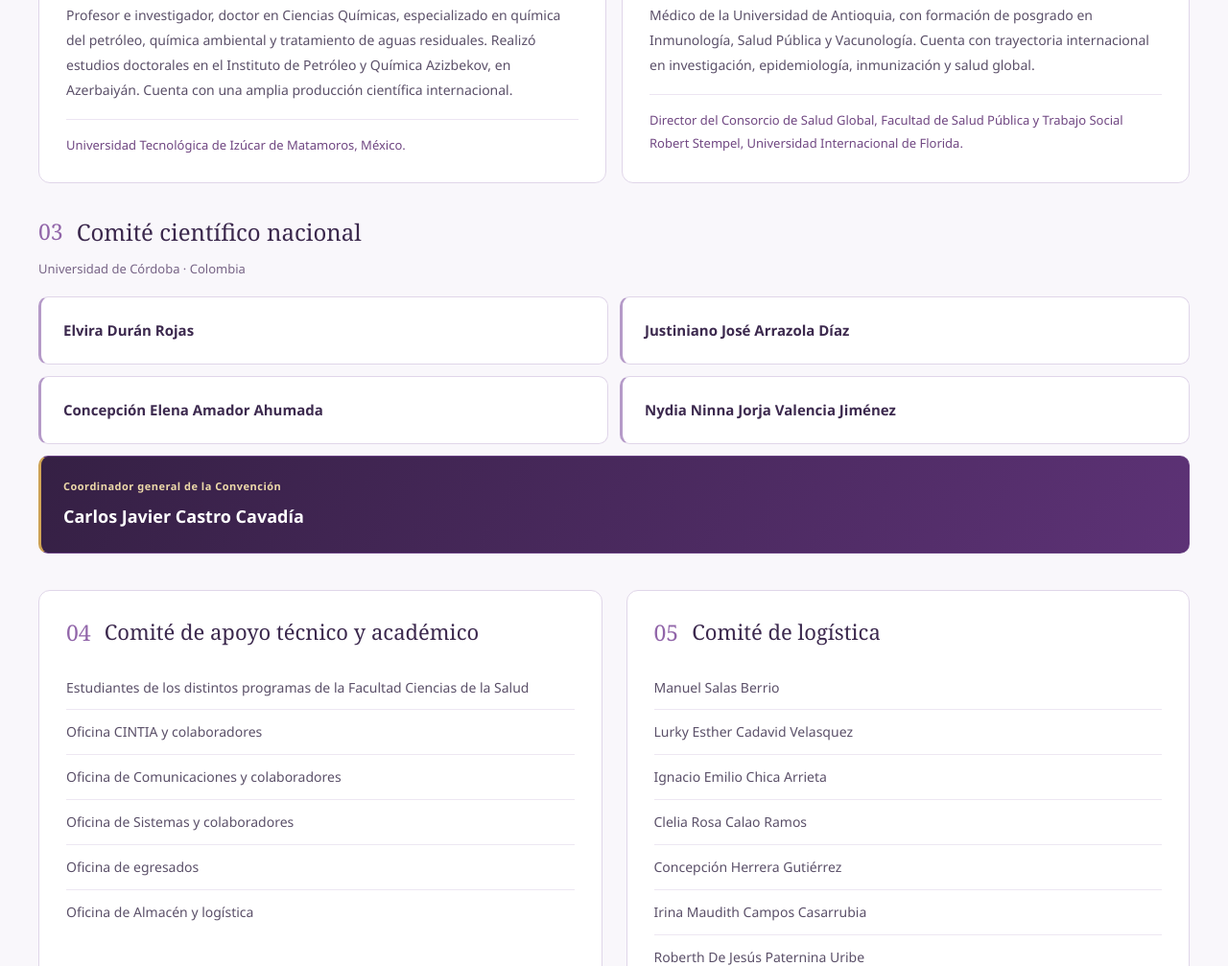
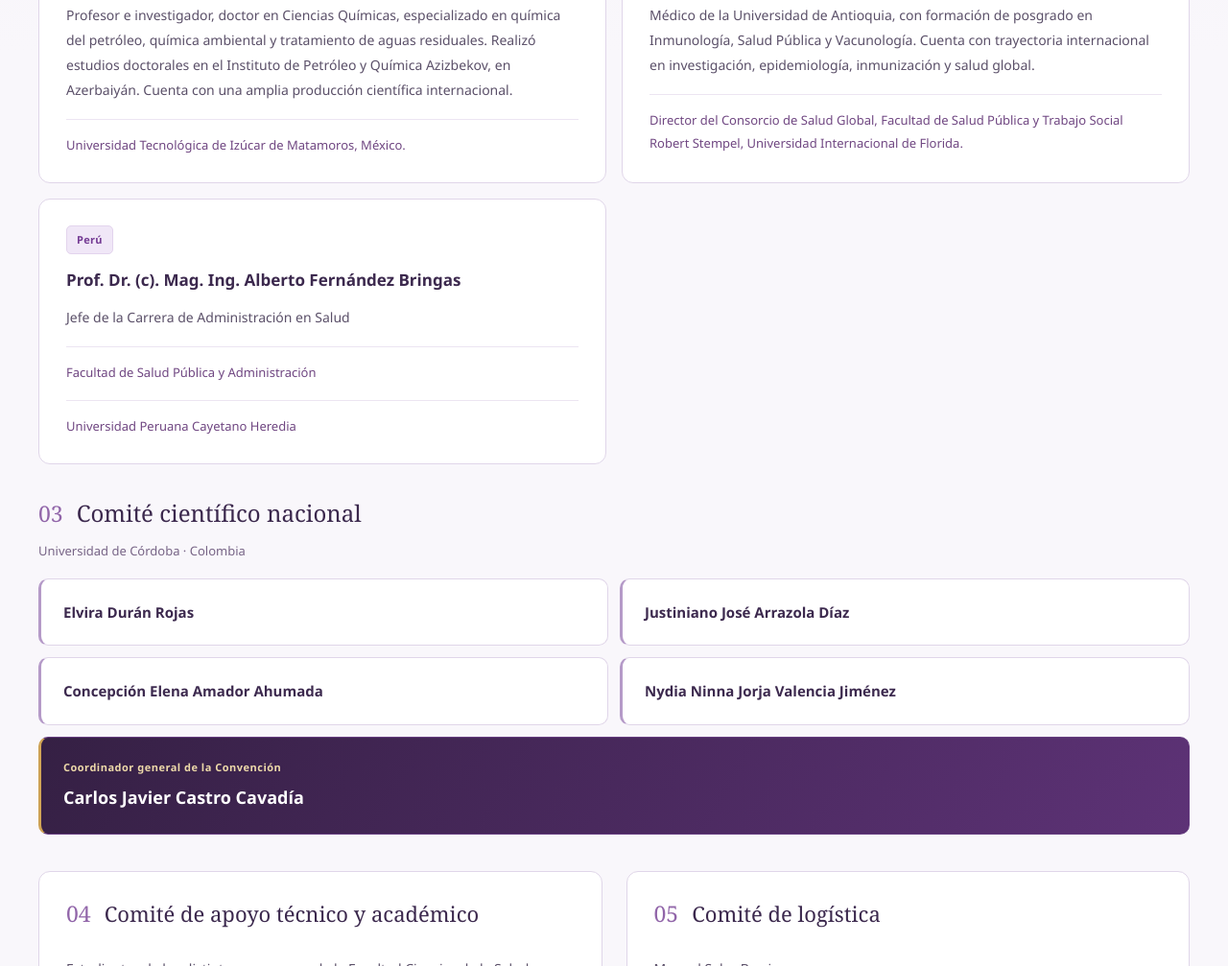
Before and after one commit to eventosfacsalud-jpg/agenda-oficial-convencion-salud-2026, a plain HTML site: page index.html in a window 1280 px wide. Shown: the part 7577-8584 px from the top of the page at 96% size. Drawn offline with Linux system fonts and the light colour scheme.

Commit message:
Añadir a Alberto Fernández Bringas al Comité Científico Internacional

```diff
--- a/index.html
+++ b/index.html
@@ -167,6 +167,7 @@
           <article class="organizer-profile"><p class="organizer-country">Chile</p><h4>Francisco Javier León Correa</h4><p>Filósofo, magíster en Bioética y doctor en Filosofía y Letras, con énfasis en Historia Contemporánea. Realizó su formación académica en las universidades de Salamanca, Santiago de Compostela y Valladolid, España.</p></article>
           <article class="organizer-profile"><p class="organizer-country">México</p><h4>Dr. Amado Enrique Navarro-Frómeta</h4><p>Profesor e investigador, doctor en Ciencias Químicas, especializado en química del petróleo, química ambiental y tratamiento de aguas residuales. Realizó estudios doctorales en el Instituto de Petróleo y Química Azizbekov, en Azerbaiyán. Cuenta con una amplia producción científica internacional.</p><p class="organizer-affiliation">Universidad Tecnológica de Izúcar de Matamoros, México.</p></article>
           <article class="organizer-profile"><p class="organizer-country">Estados Unidos</p><h4>Dr. Carlos Espinal</h4><p>Médico de la Universidad de Antioquia, con formación de posgrado en Inmunología, Salud Pública y Vacunología. Cuenta con trayectoria internacional en investigación, epidemiología, inmunización y salud global.</p><p class="organizer-affiliation">Director del Consorcio de Salud Global, Facultad de Salud Pública y Trabajo Social Robert Stempel, Universidad Internacional de Florida.</p></article>
+          <article class="organizer-profile"><p class="organizer-country">Perú</p><h4>Prof. Dr. (c). Mag. Ing. Alberto Fernández Bringas</h4><p>Jefe de la Carrera de Administración en Salud</p><p class="organizer-affiliation">Facultad de Salud Pública y Administración</p><p class="organizer-affiliation">Universidad Peruana Cayetano Heredia</p></article>
         </div>
       </section>
 
```
